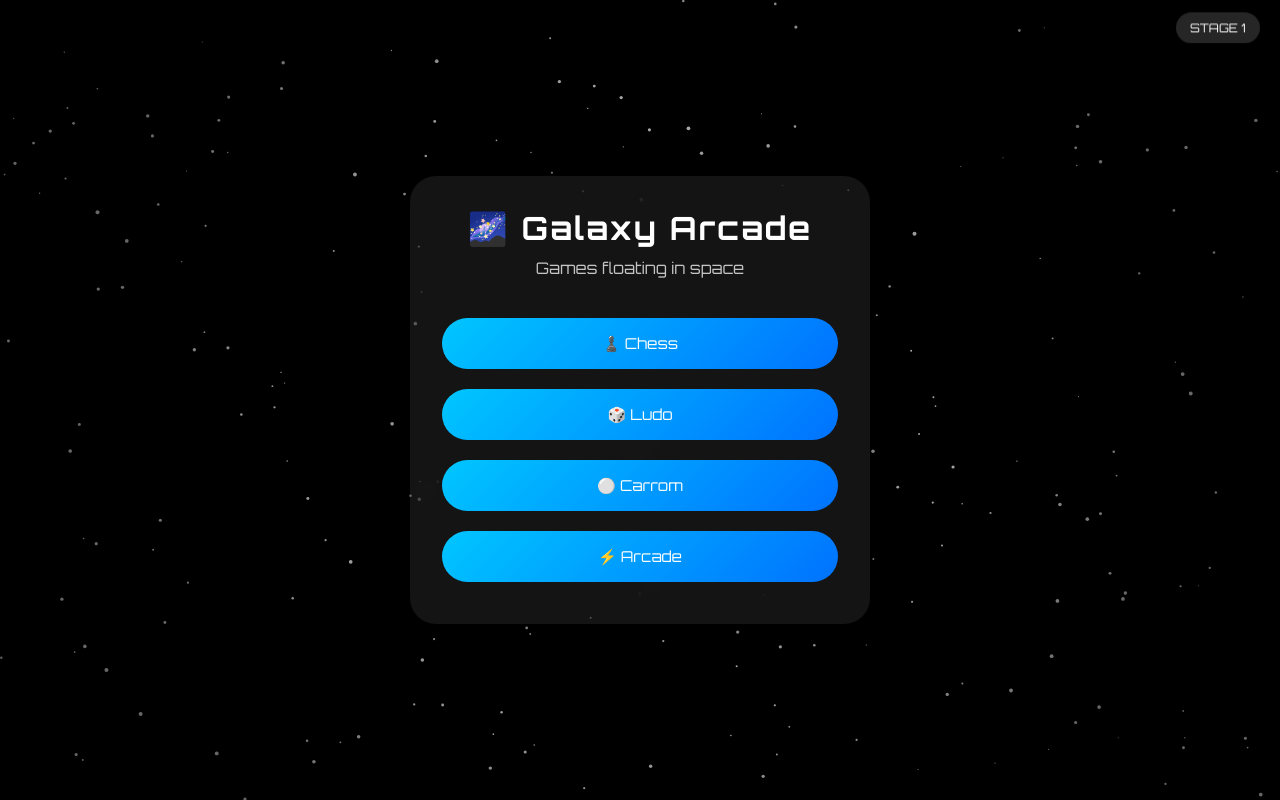
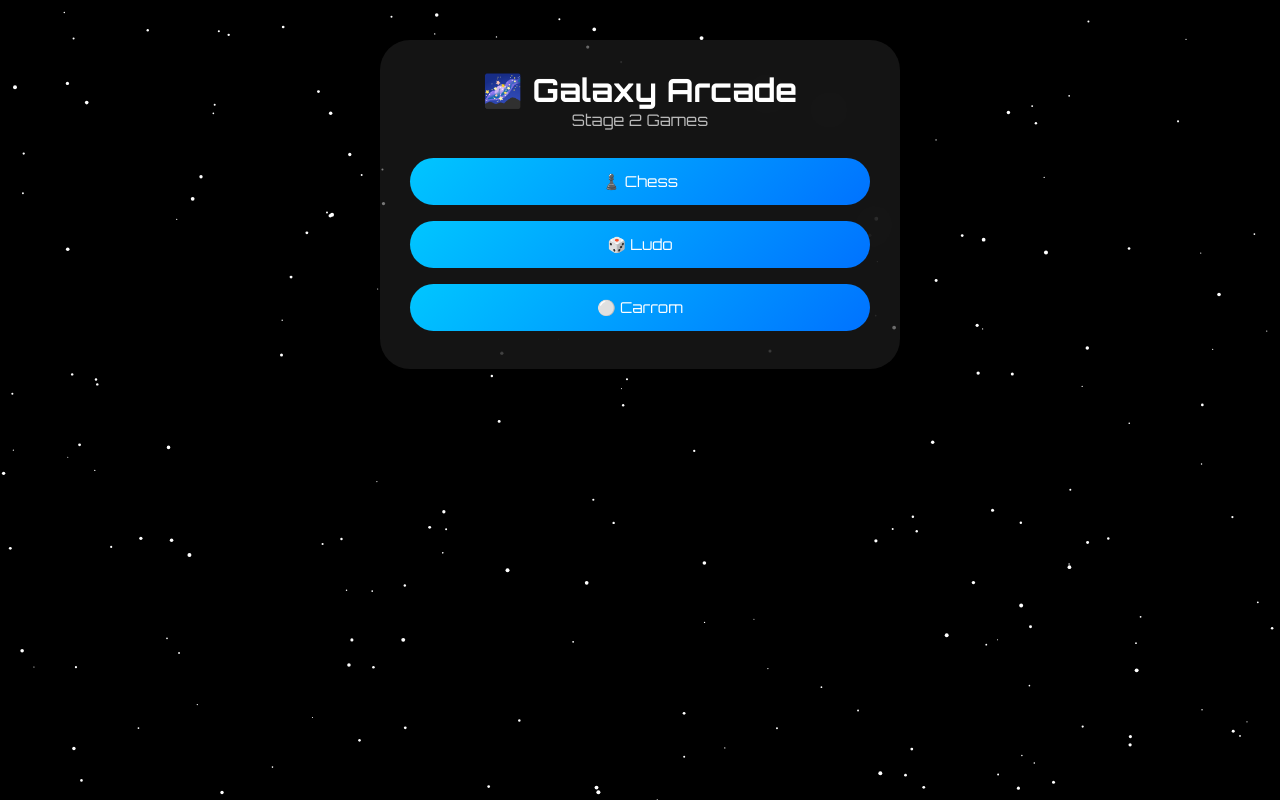
Before and after one commit to Arju6z/damngudsiteah, a plain HTML site: page index.html in a window 1280 px wide. Drawn offline with Linux system fonts and the light colour scheme.

Commit message:
Update index.html

```diff
--- a/index.html
+++ b/index.html
@@ -4,227 +4,170 @@
 <meta charset="UTF-8">
 <title>Galaxy Arcade</title>
 <meta name="viewport" content="width=device-width, initial-scale=1.0">
-
 <link href="https://fonts.googleapis.com/css2?family=Orbitron:wght@400;700&display=swap" rel="stylesheet">
 
 <style>
-*{
-  margin:0;padding:0;box-sizing:border-box;
-  font-family:'Orbitron',sans-serif;
+*{margin:0;padding:0;box-sizing:border-box;font-family:'Orbitron',sans-serif}
+body{background:black;color:white;overflow:hidden}
+canvas{position:fixed;inset:0;z-index:-1}
+
+/* UI */
+.panel{
+  width:95%;max-width:520px;
+  margin:auto;
+  margin-top:5vh;
+  background:rgba(255,255,255,.08);
+  backdrop-filter:blur(18px);
+  border-radius:30px;
+  padding:30px;
+  animation:in .8s ease;
+}
+@keyframes in{from{opacity:0;transform:scale(.9)}to{opacity:1}}
+
+button{
+  width:100%;padding:14px;margin:8px 0;
+  border:none;border-radius:50px;
+  background:linear-gradient(135deg,#00c6ff,#0072ff);
+  color:white;font-size:15px;
+  cursor:pointer;transition:.3s;
+}
+button:hover{transform:scale(1.07);box-shadow:0 0 25px #00c6ff}
+.back{background:linear-gradient(135deg,#ff416c,#ff4b2b)}
+
+.grid{
+  display:grid;
+  grid-template-columns:repeat(8,1fr);
+  gap:2px;
+  margin:20px auto;
+  width:280px;
+}
+.cell{
+  width:34px;height:34px;
+  display:flex;align-items:center;justify-content:center;
+  font-size:20px;
+}
+.white{background:#eee;color:black}
+.black{background:#555}
+
+.token{
+  width:24px;height:24px;border-radius:50%;
+  background:red;position:absolute;
+  transition:.5s;
+}
+.ludo-board{
+  width:260px;height:260px;
+  background:#222;position:relative;margin:auto;
 }
 
-body{
-  overflow:hidden;
-  background:black;
-  color:white;
+.carrom{
+  width:260px;height:260px;
+  background:#2b2b2b;
+  border-radius:20px;
+  position:relative;
+  margin:auto;
 }
-
-/* 🌌 GALAXY CANVAS */
-canvas{
-  position:fixed;
-  inset:0;
-  z-index:-2;
+.coin{
+  width:20px;height:20px;border-radius:50%;
+  background:white;
+  position:absolute;
 }
-
-/* 🌫️ SUBTLE OVERLAY */
-.overlay{
-  position:fixed;
-  inset:0;
-  background:radial-gradient(circle at center, transparent 0%, rgba(0,0,0,.6) 70%);
-  z-index:-1;
-}
-
-/* 🧭 APP CONTAINER */
-.app{
-  min-height:100vh;
-  display:flex;
-  justify-content:center;
-  align-items:center;
-}
-
-/* 🧊 GLASS PANEL */
-.panel{
-  width:95%;
-  max-width:460px;
-  background:rgba(255,255,255,0.08);
-  backdrop-filter:blur(18px);
-  border-radius:26px;
-  padding:32px;
-  box-shadow:0 0 60px rgba(0,0,0,.7);
-  animation:panelIn 1.2s ease;
-}
-
-@keyframes panelIn{
-  from{opacity:0;transform:scale(.85) translateY(40px)}
-  to{opacity:1;transform:scale(1) translateY(0)}
-}
-
-h1{
-  text-align:center;
-  margin-bottom:10px;
-  letter-spacing:2px;
-}
-
-.subtitle{
-  text-align:center;
-  opacity:.75;
-  margin-bottom:30px;
-}
-
-/* 🎮 GAME BUTTONS */
-.game-btn{
-  width:100%;
-  padding:16px;
-  margin:10px 0;
-  border:none;
-  border-radius:50px;
-  font-size:15px;
+.striker{
+  width:26px;height:26px;border-radius:50%;
+  background:#ff4444;
+  position:absolute;bottom:10px;left:117px;
   cursor:pointer;
-  color:white;
-  background:linear-gradient(135deg,#00c6ff,#0072ff);
-  transition:.35s;
-  position:relative;
-  overflow:hidden;
-}
-
-.game-btn::after{
-  content:'';
-  position:absolute;
-  inset:0;
-  background:linear-gradient(120deg,transparent,rgba(255,255,255,.4),transparent);
-  transform:translateX(-100%);
-}
-
-.game-btn:hover::after{
-  animation:shine .9s;
-}
-
-@keyframes shine{
-  to{transform:translateX(100%)}
-}
-
-.game-btn:hover{
-  transform:scale(1.08);
-  box-shadow:0 0 30px rgba(0,198,255,.8);
-}
-
-/* 🔄 SCREEN SYSTEM */
-.screen{
-  animation:fadeIn .6s ease;
-}
-
-@keyframes fadeIn{
-  from{opacity:0;transform:translateY(20px)}
-  to{opacity:1;transform:translateY(0)}
-}
-
-/* ⬅ BACK */
-.back{
-  margin-top:25px;
-  background:linear-gradient(135deg,#ff416c,#ff4b2b);
-}
-
-/* ⚠️ FLOATING BADGES */
-.badge{
-  position:absolute;
-  top:20px;
-  right:20px;
-  padding:8px 14px;
-  border-radius:20px;
-  font-size:12px;
-  background:rgba(255,255,255,.15);
-  backdrop-filter:blur(10px);
-  animation:float 3s ease-in-out infinite;
-}
-
-@keyframes float{
-  0%,100%{transform:translateY(0)}
-  50%{transform:translateY(-10px)}
 }
 </style>
 </head>
 
 <body>
 
-<canvas id="galaxy"></canvas>
-<div class="overlay"></div>
+<canvas id="bg"></canvas>
 
-<div class="badge">STAGE 1</div>
-
-<div class="app">
-  <div class="panel" id="panel">
-
-    <!-- HOME SCREEN -->
-    <div class="screen" id="home">
-      <h1>🌌 Galaxy Arcade</h1>
-      <div class="subtitle">Games floating in space</div>
-
-      <button class="game-btn" onclick="openGame('chess')">♟️ Chess</button>
-      <button class="game-btn" onclick="openGame('ludo')">🎲 Ludo</button>
-      <button class="game-btn" onclick="openGame('carrom')">⚪ Carrom</button>
-      <button class="game-btn" onclick="openGame('arcade')">⚡ Arcade</button>
-    </div>
-
-  </div>
-</div>
+<div class="panel" id="app"></div>
 
 <script>
-/* 🌌 GALAXY ENGINE */
-const c=document.getElementById("galaxy");
-const ctx=c.getContext("2d");
-resize();
-window.onresize=resize;
-
-let stars=[];
-for(let i=0;i<250;i++){
-  stars.push({
-    x:Math.random()*c.width,
-    y:Math.random()*c.height,
-    r:Math.random()*1.5+0.5,
-    s:Math.random()*0.4+0.2
-  });
-}
-
-let mx=0,my=0;
-window.onmousemove=e=>{
-  mx=(e.clientX/window.innerWidth-.5)*10;
-  my=(e.clientY/window.innerHeight-.5)*10;
-};
-
+// 🌌 Background
+const c=document.getElementById("bg"),x=c.getContext("2d");
+resize();window.onresize=resize;
+let stars=[...Array(200)].map(()=>({x:Math.random()*c.width,y:Math.random()*c.height,s:Math.random()*1.5+0.5}));
 function draw(){
-  ctx.clearRect(0,0,c.width,c.height);
-  ctx.fillStyle="white";
+  x.clearRect(0,0,c.width,c.height);
+  x.fillStyle="white";
   stars.forEach(s=>{
-    ctx.beginPath();
-    ctx.arc(s.x+mx,s.y+my,s.r,0,Math.PI*2);
-    ctx.fill();
-    s.y+=s.s;
-    if(s.y>c.height){s.y=0;s.x=Math.random()*c.width}
+    x.beginPath();x.arc(s.x,s.y,s.s,0,Math.PI*2);x.fill();
+    s.y+=0.3;if(s.y>c.height){s.y=0;s.x=Math.random()*c.width}
   });
   requestAnimationFrame(draw);
 }
 draw();
+function resize(){c.width=innerWidth;c.height=innerHeight}
 
-function resize(){
-  c.width=innerWidth;
-  c.height=innerHeight;
+// 🧭 Router
+const app=document.getElementById("app");
+home();
+
+function home(){
+  app.innerHTML=`
+  <h1 style="text-align:center">🌌 Galaxy Arcade</h1>
+  <p style="text-align:center;opacity:.7;margin-bottom:20px">Stage 2 Games</p>
+  <button onclick="chess()">♟️ Chess</button>
+  <button onclick="ludo()">🎲 Ludo</button>
+  <button onclick="carrom()">⚪ Carrom</button>
+  `;
 }
 
-/* 🎮 GAME LOADER */
-function openGame(game){
-  const panel=document.getElementById("panel");
-  panel.innerHTML=`
-    <div class="screen">
-      <h1>${game.toUpperCase()}</h1>
-      <div class="subtitle">Module loading…</div>
+// ♟️ CHESS (Mini Playable)
+function chess(){
+  const pieces=[
+    "♜","♞","♝","♛","♚","♝","♞","♜",
+    "♟","♟","♟","♟","♟","♟","♟","♟",
+    "","","","","","","","",
+    "","","","","","","","",
+    "","","","","","","","",
+    "","","","","","","","",
+    "♙","♙","♙","♙","♙","♙","♙","♙",
+    "♖","♘","♗","♕","♔","♗","♘","♖"
+  ];
+  app.innerHTML=`<h2 style="text-align:center">♟️ Chess</h2>
+  <div class="grid">${pieces.map((p,i)=>`
+    <div class="cell ${(Math.floor(i/8)+i)%2?'black':'white'}">${p}</div>`).join("")}</div>
+  <button class="back" onclick="home()">⬅ Back</button>`;
+}
 
-      <p style="text-align:center;opacity:.8;margin-top:20px">
-        This game will fully unlock in Stage 2 🚀
-      </p>
+// 🎲 LUDO (Animated Dice + Token)
+function ludo(){
+  app.innerHTML=`
+  <h2 style="text-align:center">🎲 Ludo</h2>
+  <div class="ludo-board" id="board">
+    <div class="token" id="tok" style="top:10px;left:10px"></div>
+  </div>
+  <button onclick="roll()">🎲 Roll Dice</button>
+  <button class="back" onclick="home()">⬅ Back</button>
+  `;
+}
+let pos=0;
+function roll(){
+  const step=Math.floor(Math.random()*6)+1;
+  pos+=step;
+  const t=document.getElementById("tok");
+  t.style.left=(10+(pos*20)%200)+"px";
+  t.style.top=(10+Math.floor(pos/10)*20)+"px";
+}
 
-      <button class="game-btn back" onclick="location.reload()">⬅ Back</button>
-    </div>
+// ⚪ CARROM (Physics demo)
+function carrom(){
+  app.innerHTML=`
+  <h2 style="text-align:center">⚪ Carrom</h2>
+  <div class="carrom" id="cboard">
+    <div class="coin" style="top:120px;left:120px"></div>
+    <div class="striker" id="str"></div>
+  </div>
+  <p style="text-align:center;opacity:.7">Tap striker</p>
+  <button class="back" onclick="home()">⬅ Back</button>
   `;
+  const s=document.getElementById("str");
+  s.onclick=()=>s.style.top="20px";
 }
 </script>
 
```
